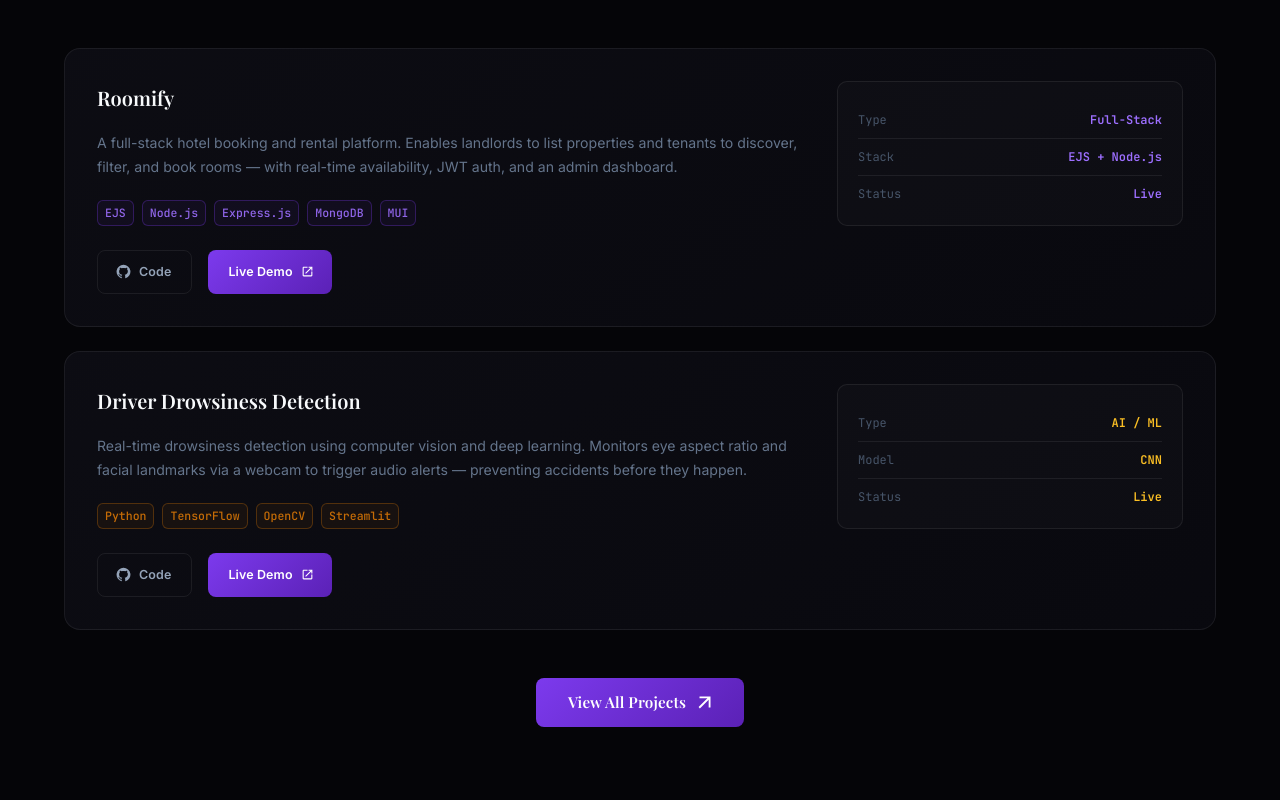
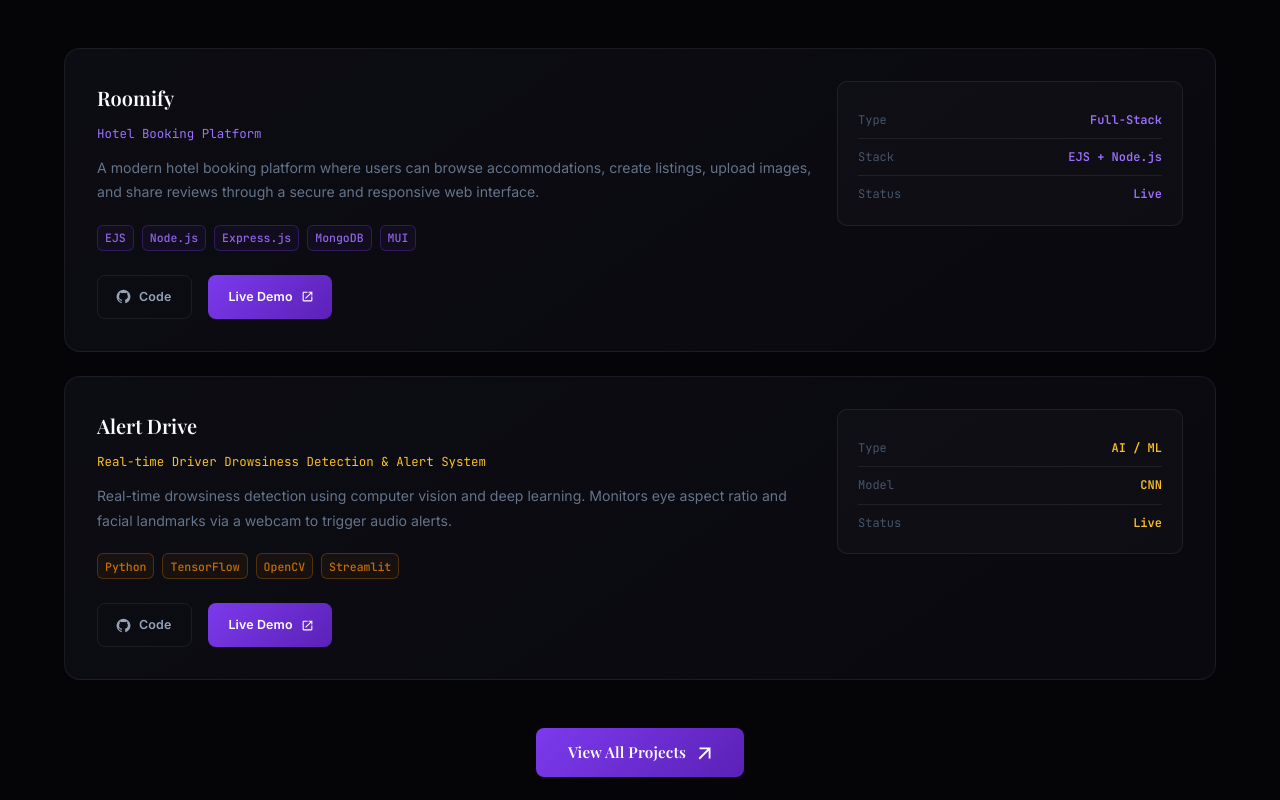
Before and after one commit to sahitya1903/portfolio, a React (Vite) app: page / in a window 1280 px wide. Shown: the part 2880-3680 px from the top of the page. Built offline with nearby package versions, Linux system fonts and the light colour scheme; no server answers; a web font is replaced by a local one.

Commit message:
chore: modified project descriptions, updated styling and Readme.md file

```diff
--- a/src/pages/Home.jsx
+++ b/src/pages/Home.jsx
@@ -23,7 +23,7 @@
     id: 'roomify',
     title: 'Roomify',
     subtitle: 'Hotel Booking Platform',
-    desc: 'A full-stack hotel booking and rental platform. Enables landlords to list properties and tenants to discover, filter, and book rooms — with real-time availability, JWT auth, and an admin dashboard.',
+    desc: 'A modern hotel booking platform where users can browse accommodations, create listings, upload images, and share reviews through a secure and responsive web interface.',
     tags: ['EJS', 'Node.js', 'Express.js', 'MongoDB', 'MUI'],
     accent: VIOLET,
     accentLight: VIOLET_LIGHT,
@@ -38,9 +38,9 @@
   },
   {
     id: 'drowsiness-detection',
-    title: 'Driver Drowsiness Detection',
-    subtitle: 'Real-time Alert System',
-    desc: 'Real-time drowsiness detection using computer vision and deep learning. Monitors eye aspect ratio and facial landmarks via a webcam to trigger audio alerts — preventing accidents before they happen.',
+    title: 'Alert Drive',
+    subtitle: 'Real-time Driver Drowsiness Detection & Alert System',
+    desc: 'Real-time drowsiness detection using computer vision and deep learning. Monitors eye aspect ratio and facial landmarks via a webcam to trigger audio alerts.',
     tags: ['Python', 'TensorFlow', 'OpenCV', 'Streamlit'],
     accent: '#D97706',
     accentLight: '#FBBF24',
@@ -359,7 +359,7 @@
             <Grid container spacing={3} alignItems="flex-start">
               <Grid size={{ xs: 12, md: 8 }}>
                 {/* Header row */}
-                <Box sx={{ display: 'flex', alignItems: 'center', gap: 1.5, mb: 2, flexWrap: 'wrap' }}>
+                <Box sx={{ display: 'flex', alignItems: 'center', gap: 1.5, mb: 1, flexWrap: 'wrap' }}>
                   <Typography
                     sx={{
                       fontFamily: '"Playfair Display", serif',
@@ -371,6 +371,10 @@
                     {project.title}
                   </Typography>
                 </Box>
+
+                <Typography sx={{ fontSize: '0.78rem', color: project.accentLight, fontFamily: '"JetBrains Mono", monospace', mb: 1.5 }}>
+                  {project.subtitle}
+                </Typography>
 
                 <Typography variant="body2" sx={{ color: '#64748B', mb: 2.5, lineHeight: 1.75, fontSize: '0.88rem' }}>
                   {project.desc}
@@ -458,7 +462,7 @@
   const GITHUB_USERNAME = 'sahitya1903';
   const GITHUB_STATS = [
     { label: 'Contributions', value: '900+', color: '#10B981' },
-    { label: 'Public Repos', value: '15+', color: VIOLET_LIGHT },
+    { label: 'Public Repos', value: '10+', color: VIOLET_LIGHT },
     { label: 'Stars Earned', value: '20+', color: '#F59E0B' },
     { label: 'Followers', value: '15+', color: '#06B6D4' },
   ];
--- a/src/pages/Projects.jsx
+++ b/src/pages/Projects.jsx
@@ -18,7 +18,7 @@
     id: 'roomify',
     title: 'Roomify',
     subtitle: 'Hotel Booking Platform',
-    desc: 'A full-stack hotel booking and rental platform. Enables landlords to list properties and tenants to discover, filter, and book rooms — with real-time availability, JWT auth, and an admin dashboard.',
+    desc: 'A modern hotel booking platform where users can browse accommodations, create listings, upload images, and share reviews through a secure and responsive web interface.',
     tags: ['EJS', 'Node.js', 'Express.js', 'MongoDB', 'MUI'],
     accent: VIOLET,
     accentLight: VIOLET_LIGHT,
@@ -33,9 +33,9 @@
   },
   {
     id: 'drowsiness-detection',
-    title: 'Driver Drowsiness Detection',
-    subtitle: 'Real-time Alert System',
-    desc: 'Real-time drowsiness detection using computer vision and deep learning. Monitors eye aspect ratio and facial landmarks via a webcam to trigger audio alerts — preventing accidents before they happen.',
+    title: 'Alert Drive',
+    subtitle: 'Real-time Driver Drowsiness Detection & Alert System',
+    desc: 'Real-time drowsiness detection using computer vision and deep learning. Monitors eye aspect ratio and facial landmarks via a webcam to trigger audio alerts.',
     tags: ['Python', 'TensorFlow', 'OpenCV', 'Streamlit'],
     accent: '#D97706',
     accentLight: '#FBBF24',
@@ -69,8 +69,8 @@
     id: 'animal-detection',
     title: 'Animal Detection & Alert System',
     subtitle: 'YOLO-based Security System',
-    desc: 'Real-time animal detection system powered by YOLOv12 and OpenCV. Processes live video streams to detect animals and fire automated alerts — built for wildlife monitoring and farm perimeter security.',
-    tags: ['Python', 'YOLO', 'OpenCV'],
+    desc: 'Real-time animal detection system powered by YOLOv12 and OpenCV. Processes live video streams to detect animals and fire automated alerts via Twilio SMS API.',
+    tags: ['Python', 'YOLO', 'OpenCV', 'Twilio'],
     accent: '#15803D',
     accentLight: '#4ADE80',
     github: 'https://github.com/sahitya1903/animal-detection',
@@ -138,7 +138,7 @@
     title: 'LeetCode Practice',
     subtitle: 'Automated Sync Repository',
     desc: 'A collection of solutions to various LeetCode problems across multiple programming languages. Configured with a GitHub Actions workflow to automatically synchronize submissions from LeetCode daily.',
-    tags: ['Java', 'Python', 'JavaScript', 'SQL', 'GitHub Actions'],
+    tags: ['DSA', 'Java', 'Python', 'JavaScript', 'SQL', 'GitHub Actions'],
     accent: '#FFA116',
     accentLight: '#FFB84D',
     github: 'https://github.com/sahitya1903/leetcode-practice',
@@ -155,7 +155,7 @@
     title: 'JavaDSA',
     subtitle: 'Data Structures & Algorithms',
     desc: 'A collection of Java programs ranging from basic language fundamentals to advanced data structure implementations for practice and learning purposes.',
-    tags: ['Java', 'DSA', 'Algorithms'],
+    tags: ['Java', 'DSA'],
     accent: '#EA580C',
     accentLight: '#FB923C',
     github: 'https://github.com/sahitya1903/JavaDSA',
@@ -165,7 +165,7 @@
       { label: 'Language', value: 'Java' },
       { label: 'Status', value: 'Ongoing' },
     ],
-    category: ['DSA', 'Java'],
+    category: ['Java', 'DSA'],
   },
   {
     id: 'python-projects',
@@ -178,7 +178,7 @@
     github: 'https://github.com/sahitya1903/Python',
     live: null,
     stats: [
-      { label: 'Type', value: 'Mini Projects' },
+      { label: 'Type', value: 'DSA Practice' },
       { label: 'Language', value: 'Python 3.x' },
       { label: 'Status', value: 'Ongoing' },
     ],
```
Also changed, not shown: 1 other file (tests, documents, lock files or other folders).
